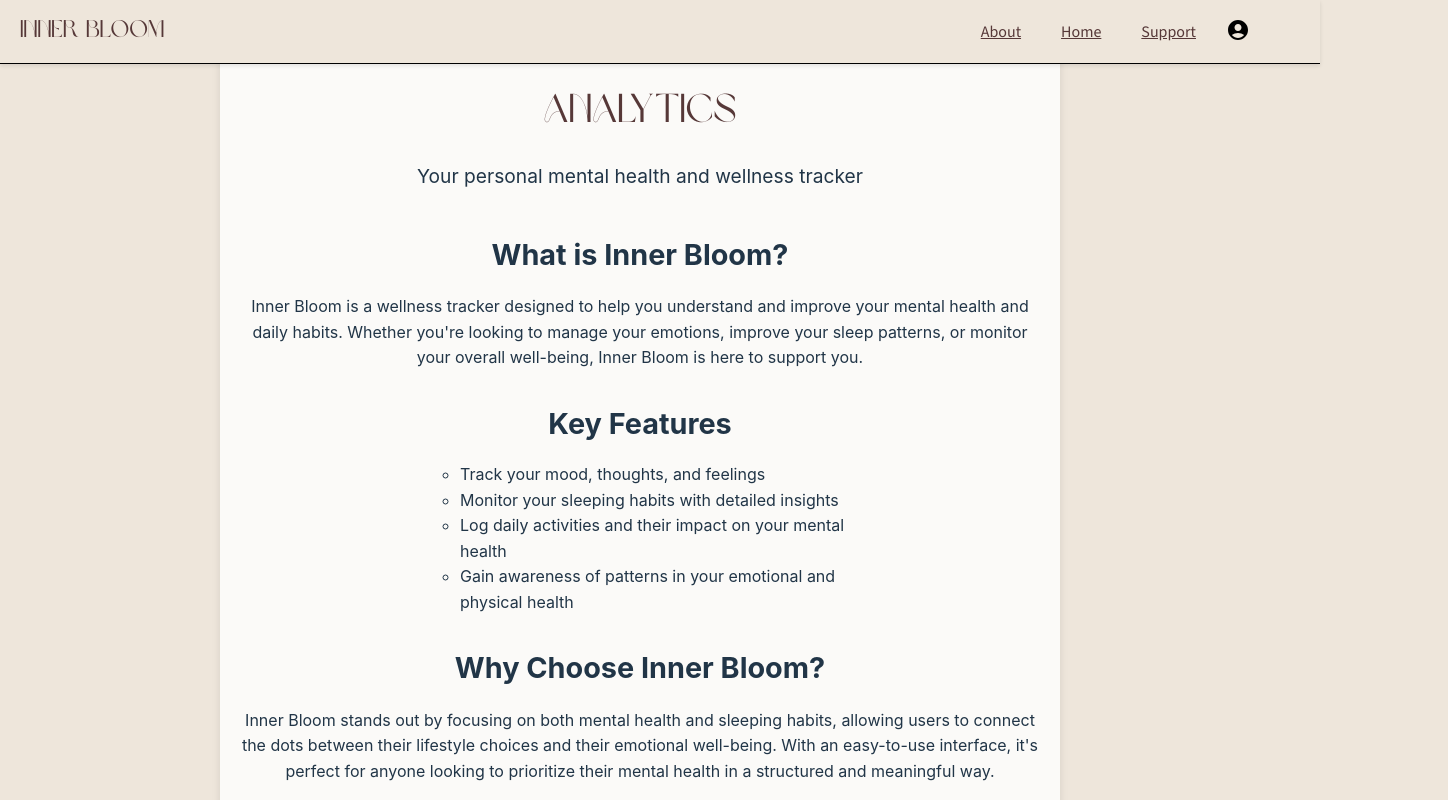
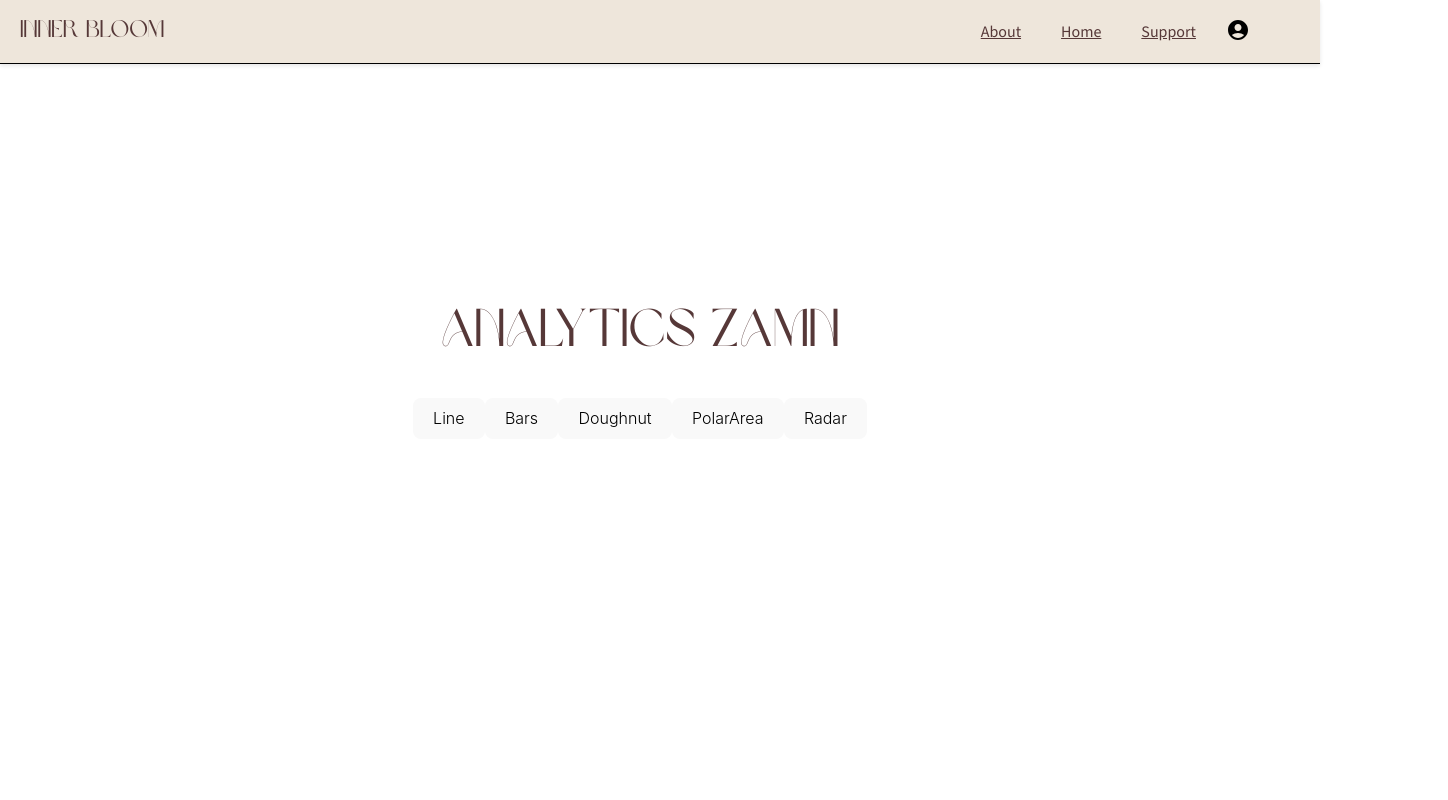
Before and after one commit to Inner-Bloom/InnerBloom, a React (Vite) app in the folder packages/react-frontend/: page /analytics in a window 1280 px wide. Shown: the top 800 px of the page, 1448 px wide, since content can reach past the window. Built offline with nearby package versions, Linux system fonts and the light colour scheme.

Commit message:
json test data, having trouble running the script in the Analytics components; might just put it directly in the script tag.

```diff
--- a/packages/react-frontend/src/Analytics.jsx
+++ b/packages/react-frontend/src/Analytics.jsx
@@ -11,96 +11,115 @@ Todo: Fetch user data from the backend (api call; json format) and display it in
 
 const Analytics = () => {
     return (
-        <div
-            style={{
-                backgroundColor: "#eee6db",
-                backgroundSize: "cover",
-                backgroundPosition: "center",
-                backgroundRepeat: "no-repeat",
-                minHeight: "100vh",
-                width: "100%",
-                display: "flex",
-                flexDirection: "column",
-                alignItems: "center",
-                justifyContent: "center",
-                padding: 200,
-                fontFamily: "Source Sans 3"
-            }}>
-            <div
-                style={{
-                    backgroundColor: "rgba(255, 255, 255, 0.8)",
-                    maxWidth: "800px",
-                    padding: "20px",
-                    borderRadius: "10px",
-                    boxShadow: "0 4px 8px rgba(0, 0, 0, 0.1)",
-                    lineHeight: "1.6",
-                    textAlign: "center"
-                }}>
-                <header style={{ marginBottom: "40px" }}>
-                    <h1 style={{ fontSize: "2.5em" }}>Analytics</h1>
-                    <p style={{ fontSize: "1.2em" }}>
-                        Your personal mental health and wellness tracker
-                    </p>
-                </header>
-
-                <section style={{ marginBottom: "30px" }}>
-                    <h2 style={{ fontSize: "1.8em", marginBottom: "10px" }}>
-                        What is Inner Bloom?
-                    </h2>
-                    <p>
-                        Inner Bloom is a wellness tracker designed to help you
-                        understand and improve your mental health and daily
-                        habits. Whether you're looking to manage your emotions,
-                        improve your sleep patterns, or monitor your overall
-                        well-being, Inner Bloom is here to support you.
-                    </p>
-                </section>
-
-                <section style={{ marginBottom: "30px" }}>
-                    <h2 style={{ fontSize: "1.8em", marginBottom: "10px" }}>
-                        Key Features
-                    </h2>
-                    <ul
-                        style={{
-                            listStyleType: "circle",
-                            margin: "15px auto",
-                            textAlign: "left",
-                            maxWidth: "400px"
-                        }}>
-                        <li>Track your mood, thoughts, and feelings</li>
-                        <li>
-                            Monitor your sleeping habits with detailed insights
-                        </li>
-                        <li>
-                            Log daily activities and their impact on your mental
-                            health
-                        </li>
-                        <li>
-                            Gain awareness of patterns in your emotional and
-                            physical health
-                        </li>
-                    </ul>
-                </section>
-
-                <section>
-                    <h2 style={{ fontSize: "1.8em", marginBottom: "10px" }}>
-                        Why Choose Inner Bloom?
-                    </h2>
-                    <p>
-                        Inner Bloom stands out by focusing on both mental health
-                        and sleeping habits, allowing users to connect the dots
-                        between their lifestyle choices and their emotional
-                        well-being. With an easy-to-use interface, it's perfect
-                        for anyone looking to prioritize their mental health in
-                        a structured and meaningful way.
-                    </p>
-                </section>
+        <div>
+            <h1>Analytics Zamn</h1>
+            <div className="chart">
+                <div className="chart_types">
+                    <button onClick={() => console.log('line')}>Line</button>
+                    <button onClick={() => console.log("Clicked Bars")}>Bars</button>
+                    <button onClick={() => console.log('doughnut')}>Doughnut</button>
+                    <button onClick={() => console.log('polarArea')}>PolarArea</button>
+                    <button onClick={() => console.log('radar')}>Radar</button>
+                </div>
+                <canvas id="myChart"></canvas>
             </div>
+            <script src="https://cdn.jsdelivr.net/npm/chart.js"></script>
+            <script src="script.js"></script>
         </div>
     );
 };
 
 export default Analytics;
+
+
+    // return (
+    //     <div
+    //         style={{
+    //             backgroundColor: "#eee6db",
+    //             backgroundSize: "cover",
+    //             backgroundPosition: "center",
+    //             backgroundRepeat: "no-repeat",
+    //             minHeight: "100vh",
+    //             width: "100%",
+    //             display: "flex",
+    //             flexDirection: "column",
+    //             alignItems: "center",
+    //             justifyContent: "center",
+    //             padding: 200,
+    //             fontFamily: "Source Sans 3"
+    //         }}>
+    //         <div
+    //             style={{
+    //                 backgroundColor: "rgba(255, 255, 255, 0.8)",
+    //                 maxWidth: "800px",
+    //                 padding: "20px",
+    //                 borderRadius: "10px",
+    //                 boxShadow: "0 4px 8px rgba(0, 0, 0, 0.1)",
+    //                 lineHeight: "1.6",
+    //                 textAlign: "center"
+    //             }}>
+    //             <header style={{ marginBottom: "40px" }}>
+    //                 <h1 style={{ fontSize: "2.5em" }}>Analytics</h1>
+    //                 <p style={{ fontSize: "1.2em" }}>
+    //                     Your personal mental health and wellness tracker
+    //                 </p>
+    //             </header>
+
+    //             <section style={{ marginBottom: "30px" }}>
+    //                 <h2 style={{ fontSize: "1.8em", marginBottom: "10px" }}>
+    //                     What is Inner Bloom?
+    //                 </h2>
+    //                 <p>
+    //                     Inner Bloom is a wellness tracker designed to help you
+    //                     understand and improve your mental health and daily
+    //                     habits. Whether you're looking to manage your emotions,
+    //                     improve your sleep patterns, or monitor your overall
+    //                     well-being, Inner Bloom is here to support you.
+    //                 </p>
+    //             </section>
+
+    //             <section style={{ marginBottom: "30px" }}>
+    //                 <h2 style={{ fontSize: "1.8em", marginBottom: "10px" }}>
+    //                     Key Features
+    //                 </h2>
+    //                 <ul
+    //                     style={{
+    //                         listStyleType: "circle",
+    //                         margin: "15px auto",
+    //                         textAlign: "left",
+    //                         maxWidth: "400px"
+    //                     }}>
+    //                     <li>Track your mood, thoughts, and feelings</li>
+    //                     <li>
+    //                         Monitor your sleeping habits with detailed insights
+    //                     </li>
+    //                     <li>
+    //                         Log daily activities and their impact on your mental
+    //                         health
+    //                     </li>
+    //                     <li>
+    //                         Gain awareness of patterns in your emotional and
+    //                         physical health
+    //                     </li>
+    //                 </ul>
+    //             </section>
+
+    //             <section>
+    //                 <h2 style={{ fontSize: "1.8em", marginBottom: "10px" }}>
+    //                     Why Choose Inner Bloom?
+    //                 </h2>
+    //                 <p>
+    //                     Inner Bloom stands out by focusing on both mental health
+    //                     and sleeping habits, allowing users to connect the dots
+    //                     between their lifestyle choices and their emotional
+    //                     well-being. With an easy-to-use interface, it's perfect
+    //                     for anyone looking to prioritize their mental health in
+    //                     a structured and meaningful way.
+    //                 </p>
+    //             </section>
+    //         </div>
+    //     </div>
+    // );
 
 
 // const Analytics = () => {
--- a/packages/react-frontend/src/App.jsx
+++ b/packages/react-frontend/src/App.jsx
@@ -18,9 +18,9 @@ import Support from "./Support";
 import flower from "./assets/botanical-flowers.png";
 import Analytics from "./Analytics";
 
-const API_PATH =
-    "http://innnerbloom-api-geajb0eqfnezcjef.westus3-01.azurewebsites.net"; //Enable For Remote Backend
-//const API_PATH = "http://localhost:8000" //Enable For Local Backend
+// const API_PATH =
+//     "http://innnerbloom-api-geajb0eqfnezcjef.westus3-01.azurewebsites.net"; //Enable For Remote Backend
+const API_PATH = "http://localhost:8000" //Enable For Local Backend
 function App() {
     const INVALID_TOKEN = "INVALID_TOKEN";
     const [token, setToken] = useState(INVALID_TOKEN);
```
Also changed, not shown: packages/react-frontend/src/sample_data/Mood_and_Sleep_Data.json (added, +12 -0 lines), packages/react-frontend/src/script.js (added, +46 -0 lines), packages/react-frontend/src/sample_data/Mood_and_Sleep_Data.csv (added), packages/react-frontend/src/sample_data/Sleep_Data__Last_30_Days_.csv (added), 1 other file (tests, documents, lock files or other folders).
